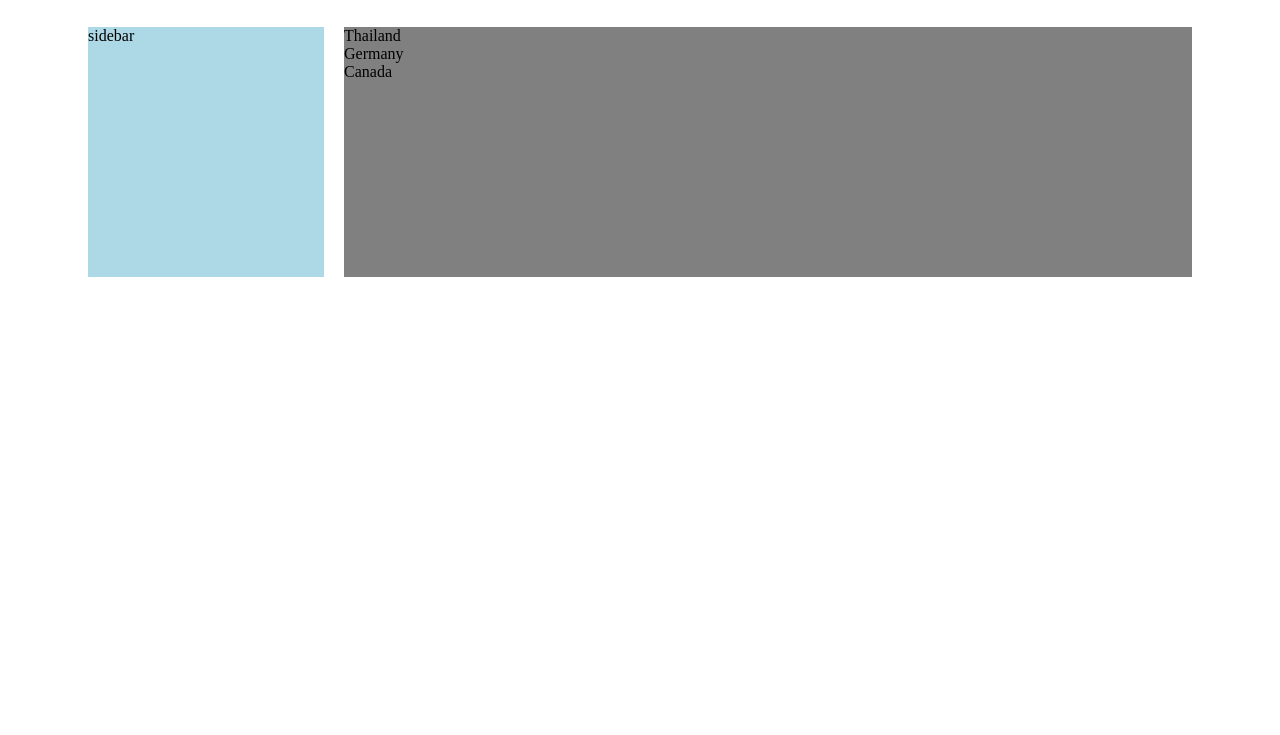
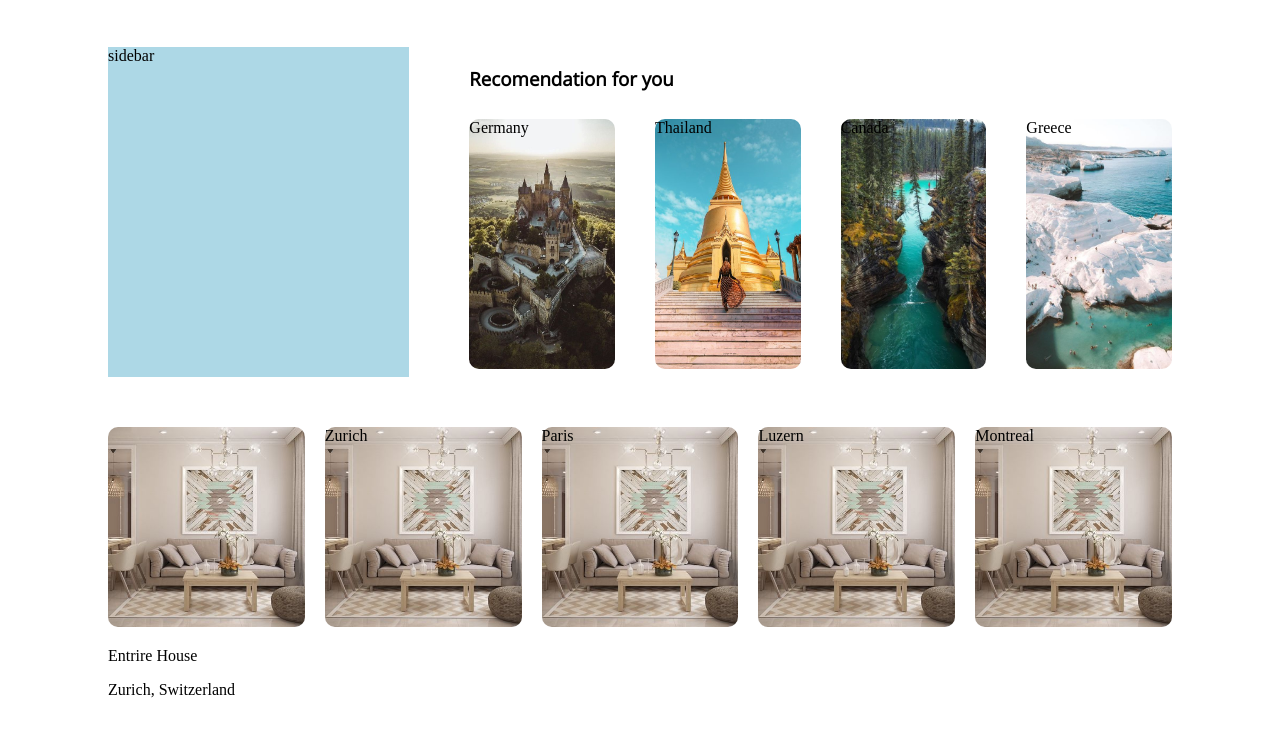
Before and after one commit to maemeier/airbnb, a website: page client/room.html in a window 1280 px wide. Shown: the part 403-1138 px from the top of the page. Before the commit the page ends 800 px from the top, so only its background shows below. Drawn offline with nearby package versions, Linux system fonts and the light colour scheme.

Commit message:
all image

```diff
--- a/client/css/style.css
+++ b/client/css/style.css
@@ -4,47 +4,116 @@ body{
 
 .header{
   grid-column: 1;
-  background-color: pink;
+  background: url('../img/header.jpg') no-repeat center;
+  background-size: cover;
   margin-top: 100px;
   height: 300px;
-  margin-left: 80px;
-  margin-right: 80px;
-  border-radius: 20px
+  margin-left: 100px;
+  margin-right:100px;
+  border-radius: 20px;
+
 }
 
 
 .middle{
   display: grid;
-  grid-template-columns: 1fr 3fr;
+  grid-template-columns: 2fr 4fr;
+  column-gap: 60px
 
 }
 h4.top{
   padding-top: 80px;
   padding-left: 60px;
-  font-family: Open Sans
+  font-family: Open Sans;
+  color: white
 }
 h4{
   padding-left: 60px;
-  font-family: Open Sans
+  font-family: Open Sans;
+  color: white
 }
 h2{
   padding-top: 20px;
   padding-left: 60px;
-  font-family: Open Sans
+  font-family: Open Sans;
+  color: white
+}
+h3{
+  font-family: Open Sans;
+  font-weight: 20px;
+  padding-bottom:10px
 }
 h5{
   padding-left: 60px;
   font-family: Open Sans;
+  color: white
 }
 .sidebar{
-  margin-left: 80px;
+  margin-left: 100px;
   background-color: lightblue;
-  margin-top: 30px;
-  height: 250px
+  margin-top: 50px;
+  height: 330px
 }
-.recommend{
-  margin-right: 80px;
-  background-color: grey;
-  margin-top: 30px;
-  margin-left: 20px
+
+.content{
+
+  margin-top: 50px;
+  height: 250px;
+  margin-right: 100px
 }
+.inside{
+  display:grid;
+  grid-template-columns: 1fr 1fr 1fr 1fr;
+  column-gap: 40px
+}
+.Germany{
+  background-color: lightpink;
+  background: url('../img/germany.jpg') no-repeat center;
+  background-size: cover;
+  height: 250px;
+  border-radius: 10px;
+
+}
+.Thailand{
+  background-color: lightpink;
+  background: url('../img/thailand.jpg') no-repeat center;
+  background-size: cover;
+  height: 250px;
+  border-radius: 10px;
+}
+.Canada{
+  background-color: lightpink;
+  background: url('../img/canada.jpg') no-repeat center;
+  background-size: cover;
+  height: 250px;
+  border-radius: 10px;
+}
+.Greece{
+  background-color: lightpink;
+  background: url('../img/greece.jpg') no-repeat center;
+  background-size: cover;
+  height: 250px;
+  border-radius: 10px;
+}
+.allRooms{
+  display: grid;
+  grid-template-columns: 1fr 1fr 1fr 1fr 1fr;
+  /* background-color: grey; */
+  height: 300px;
+  margin-top: 50px;
+  margin-left: 100px;
+  margin-right:100px;
+  grid-gap: 20px
+}
+.room{
+  background: url('../img/r1.jpg') no-repeat center;
+  background-size: cover;
+  height: 200px;
+  border-radius: 10px;
+}
+.type{
+  margin-top: 220px
+}
+p{
+
+}
--- a/client/room.html
+++ b/client/room.html
@@ -10,6 +10,8 @@
   </head>
   <body>
     <div class="header">
+
+
       <h4 class="top"> INTRODUCTION AIRBNB AVENTURES</h4>
       <h2>Hosted joureys to <br> extraordinary places</h2>
       <h4>lodging, meals, and activities included</h4>
@@ -19,14 +21,32 @@
     <div class="middle">
 
       <div class="sidebar">sidebar</div>
-      <div class="recommend">
-          <div> Thailand</div>
-          <div> Germany</div>
-          <div> Canada</div>
+      <div class="content">
+        <h3> Recomendation for you</h3>
+        <div class="inside">
+          <div class="Germany">Germany</div>
+          <div class="Thailand">Thailand</div>
+          <div class="Canada">Canada</div>
+          <div class="Greece">Greece</div>
+
+        </div>
+
       </div>
+  </div>
 
+
+  <div class="allRooms">
+    <div class="room">
+      <p class="type">Entrire House</p>
+      <p>Zurich, Switzerland</p>
     </div>
+    <div class="room">Zurich</div>
+    <div class="room">Paris</div>
+    <div class="room">Luzern</div>
+    <div class="room">Montreal</div>
 
+
+  </div>
 
   </body>
 </html>
```
Also changed, not shown: package.json (added, +21 -0 lines), client/img/canada.jpg (added), client/img/germany.jpg (added), client/img/greece.jpg (added), client/img/header.jpg (added), client/img/r1.jpg (added), client/img/r3.jpg (added), client/img/thailand.jpg (added), 2 other files.
